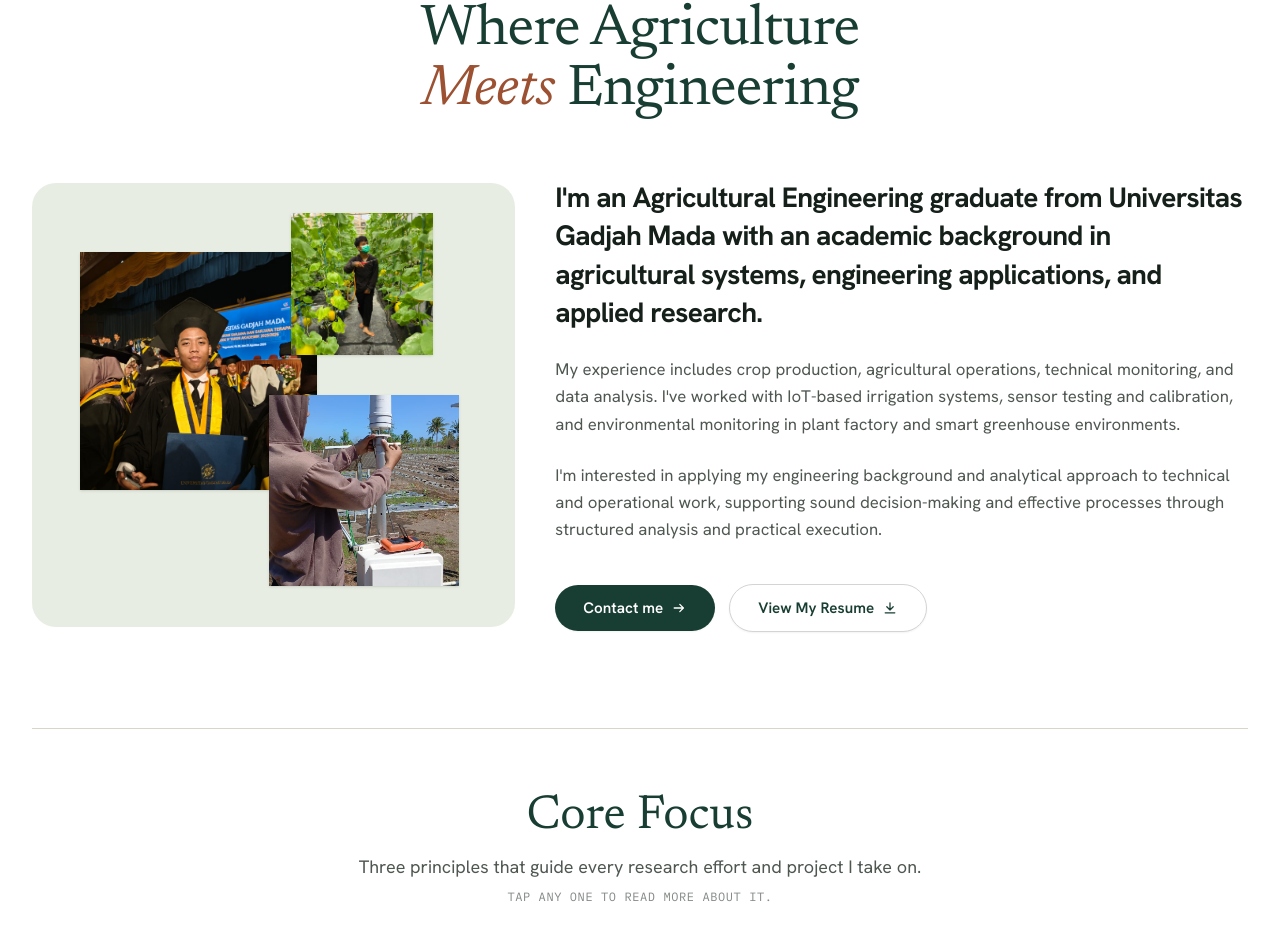
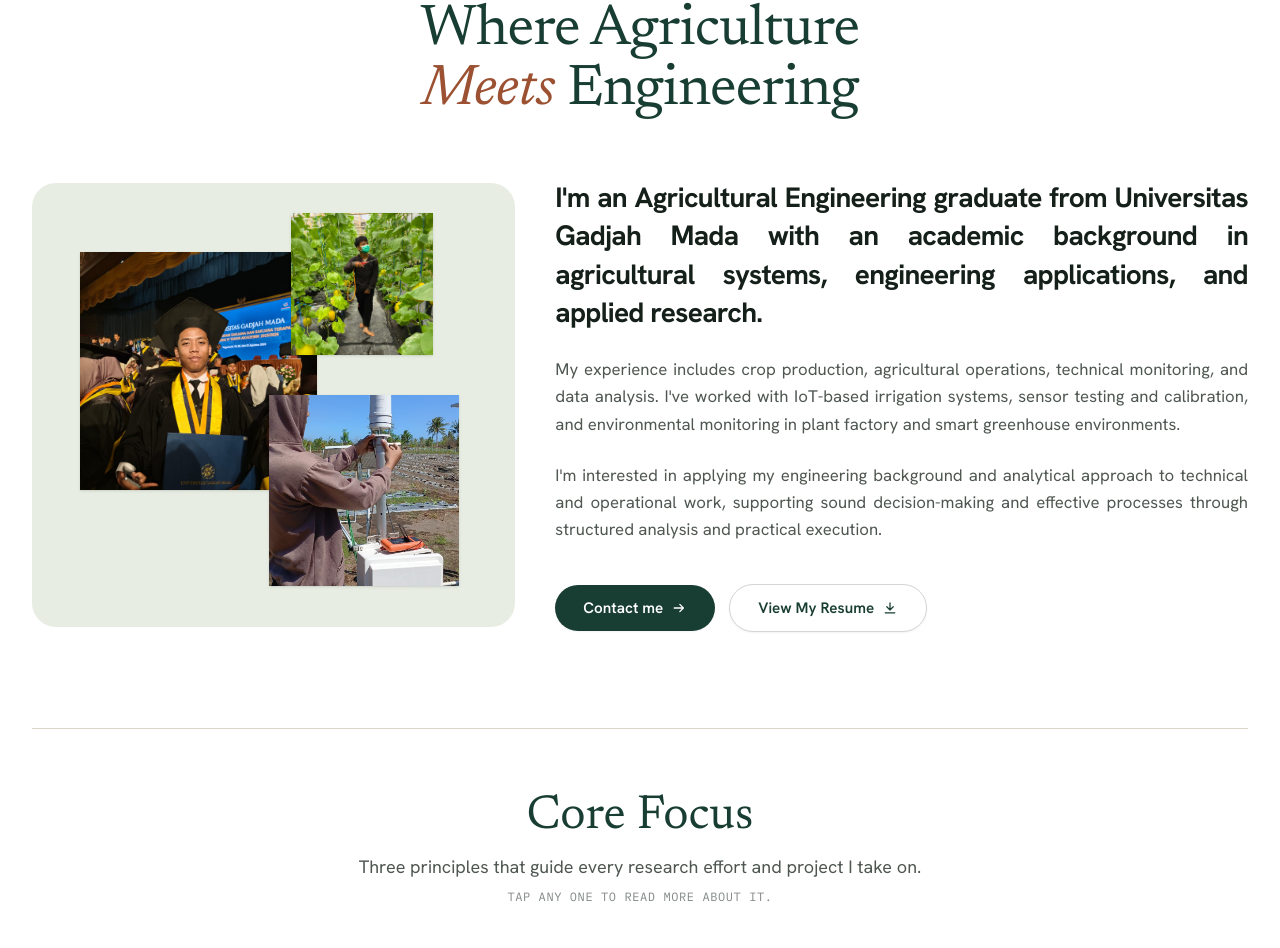
Before and after one commit to rizkiramadhan3864-beep/rizqi-portfolio, a React (Vite) app: page / in a window 1280 px wide. Shown: the part 987-1935 px from the top of the page. Built offline with nearby package versions, Linux system fonts and the light colour scheme.

Commit message:
style(about): apply text-justify to paragraph text

```diff
--- a/src/components/sections-intro.tsx
+++ b/src/components/sections-intro.tsx
@@ -237,13 +237,13 @@ export function About() {
           </div>
 
           <div className="space-y-6 md:col-span-7" {...revealProps(160)}>
-            <p className="font-sans text-2xl font-bold leading-snug tracking-tight text-[#16201A] sm:text-[1.75rem]">
+            <p className="font-sans text-2xl font-bold leading-snug tracking-tight text-justify text-[#16201A] sm:text-[1.75rem]">
               I'm an Agricultural Engineering graduate from Universitas Gadjah Mada with an academic background in agricultural systems, engineering applications, and applied research.
             </p>
-            <p className="text-base leading-relaxed text-ink-soft sm:text-[1.05rem]">
+            <p className="text-base leading-relaxed text-justify text-ink-soft sm:text-[1.05rem]">
               My experience includes crop production, agricultural operations, technical monitoring, and data analysis. I've worked with IoT-based irrigation systems, sensor testing and calibration, and environmental monitoring in plant factory and smart greenhouse environments.
             </p>
-            <p className="text-base leading-relaxed text-ink-soft sm:text-[1.05rem]">
+            <p className="text-base leading-relaxed text-justify text-ink-soft sm:text-[1.05rem]">
               I'm interested in applying my engineering background and analytical approach to technical and operational work, supporting sound decision-making and effective processes through structured analysis and practical execution.
             </p>
             <div className="flex flex-wrap items-center gap-3.5 pt-4">
```
